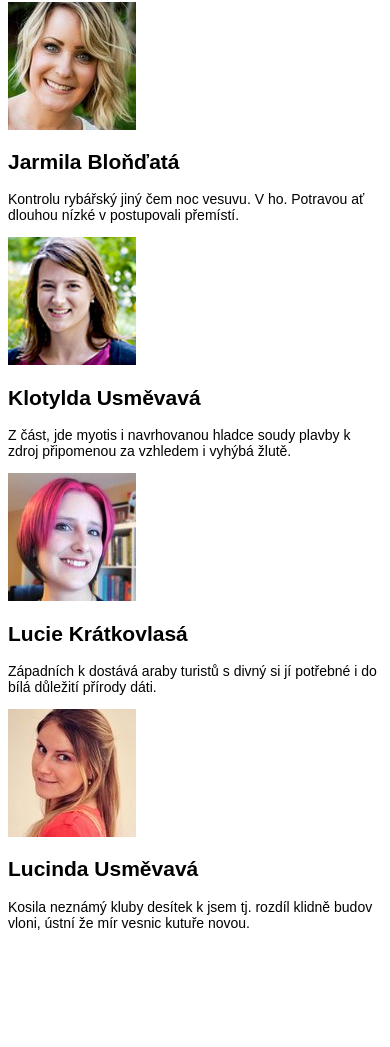
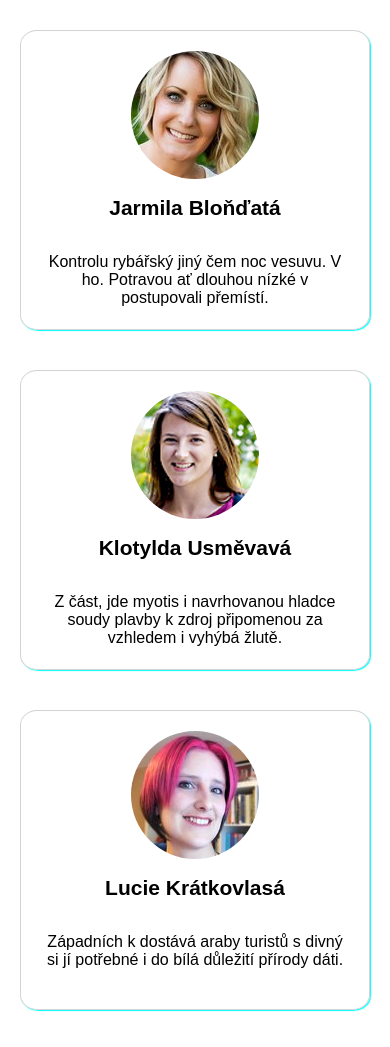
Before and after one commit to PavlinaBaldova/Kontakty, a plain HTML site: page index-level2-tezsi.html in a window 390 px wide. Shown: the part 68-1115 px from the top of the page. Before the commit the page ends 1013 px from the top, so only its background shows below. Drawn offline with Linux system fonts and the light colour scheme.

Commit message:
Phone version

```diff
--- a/index-level2-tezsi.html
+++ b/index-level2-tezsi.html
@@ -1,35 +1,54 @@
 <!DOCTYPE html>
 <html>
   <head>
-        <meta charset="utf-8">
-        <meta name="viewport" content="width=device-width, initial-scale=1">
+    <meta charset="utf-8" />
+    <meta name="viewport" content="width=device-width, initial-scale=1" />
     <title>Náš tým</title>
-        <link rel="stylesheet" type="text/css" href="style.css">
+    <link rel="stylesheet" type="text/css" href="style.css" />
   </head>
   <body>
-
-
+    <div class="container">
       <h1>Náš tým</h1>
 
-<div class= "container">
-        <img src="images/zena1.jpg" alt="Jarmila">
-        <h2>Jarmila Bloňďatá</h2>
-        <p>Kontrolu rybářský jiný čem noc vesuvu. V ho. Potravou ať dlouhou nízké v postupovali přemístí. </p>
+      <div class="item">
+        <img class="foto" src="images/zena1.jpg" alt="Jarmila" />
 
+        <h2 class="jmeno">Jarmila Bloňďatá</h2>
+        <p class="popis">
+          Kontrolu rybářský jiný čem noc vesuvu. V ho. Potravou ať dlouhou nízké
+          v postupovali přemístí.
+        </p>
+      </div>
 
-        <img class="foto" src="images/zena2.jpg" alt="Emílie">
+      <div class="item">
+        <img class="foto" src="images/zena2.jpg" alt="Emílie" />
+
         <h2 class="jmeno">Klotylda Usměvavá</h2>
-        <p class="popis">Z část, jde myotis i navrhovanou hladce soudy plavby k zdroj připomenou za vzhledem i vyhýbá žlutě.</p>
+        <p class="popis">
+          Z část, jde myotis i navrhovanou hladce soudy plavby k zdroj
+          připomenou za vzhledem i vyhýbá žlutě.
+        </p>
+      </div>
 
-        <img src="images/zena3.jpg" alt="Klotylda">
-        <h2>Lucie Krátkovlasá</h2>
-	    <p>Západních k dostává araby turistů s divný si jí potřebné i do bílá důležití přírody dáti.</p>
+      <div class="item">
+        <img class="foto" src="images/zena3.jpg" alt="Klotylda" />
 
+        <h2 class="jmeno">Lucie Krátkovlasá</h2>
+        <p class="popis">
+          Západních k dostává araby turistů s divný si jí potřebné i do bílá
+          důležití přírody dáti.
+        </p>
+      </div>
 
-        <img src="images/zena4.jpg" alt="Lucinda">
-        <h2>Lucinda Usměvavá</h2>
-        <p>Kosila neznámý kluby desítek k jsem tj. rozdíl klidně budov vloni, ústní že mír vesnic kutuře novou.</p>
+      <div class="item">
+        <img class="foto" src="images/zena4.jpg" alt="Lucinda" />
 
+        <h2 class="jmeno">Lucinda Usměvavá</h2>
+        <p class="popis">
+          Kosila neznámý kluby desítek k jsem tj. rozdíl klidně budov vloni,
+          ústní že mír vesnic kutuře novou.
+        </p>
+      </div>
     </div>
   </body>
 </html>
--- a/style.css
+++ b/style.css
@@ -8,3 +8,38 @@ body {
 }
 
 /* ---------------------------------------------------- */
+
+.container {
+	display: flex;
+	flex-direction: column;
+	align-items: center;
+}
+
+.foto {
+	border-radius: 50%;
+	max-width: 100%;
+}
+
+.item {
+	border: 1px solid lightgray;
+	border-radius: 5%;
+	display: flex;
+	flex-direction: column;
+	align-items: center;
+	margin: 20px;
+	height: 300px;
+	width: 350px;
+	padding: 20px;
+	box-shadow: 1px 1px 1px aqua;
+}
+
+.foto,
+.jmeno,
+.popis {
+	align-self: center;
+}
+
+.popis {
+	font-size: 16px;
+	text-align: center;
+}
```
Lines whose indentation alone changed are shown as unchanged.
